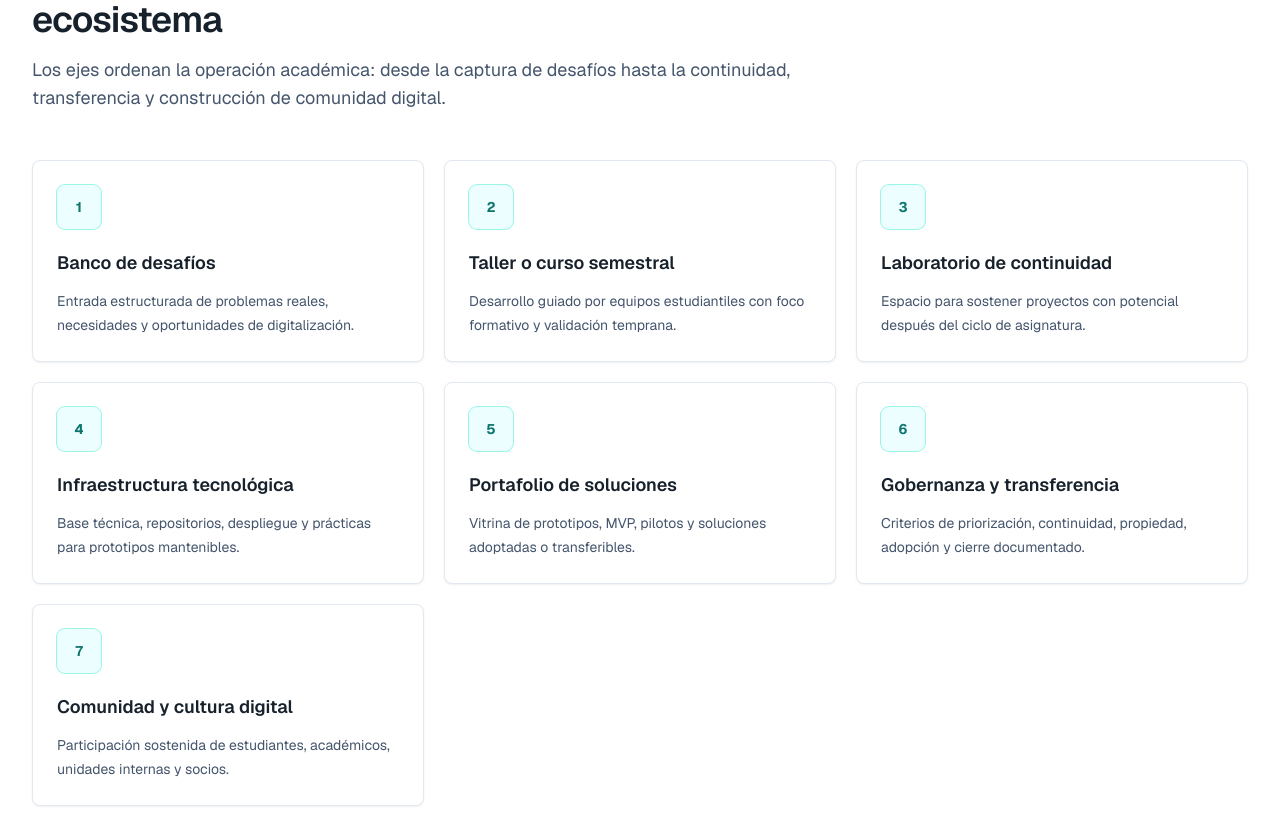
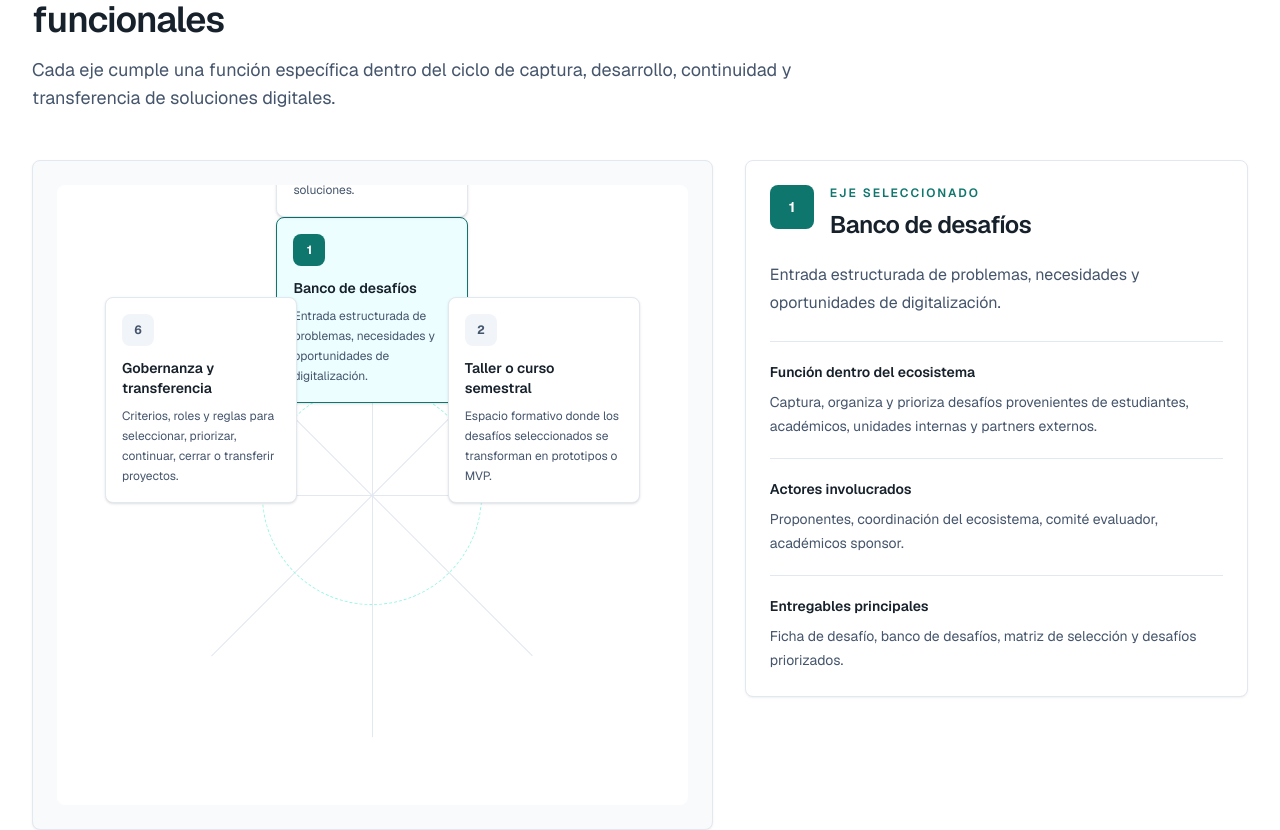
Before and after one commit to FrancoQuezada/Ecosistema-DSD, a Next.js app: page / in a window 1280 px wide. Shown: the part 2272-3102 px from the top of the page. Built offline with nearby package versions, Linux system fonts and the light colour scheme.

Commit message:
Add interactive ecosystem axes diagram

```diff
--- a/src/components/sections/EcosystemAxes.tsx
+++ b/src/components/sections/EcosystemAxes.tsx
@@ -1,56 +1,242 @@
-import { AxisCard } from "@/components/cards/AxisCard";
+"use client";
+
+import { useState } from "react";
+
 import { SectionHeader } from "@/components/ui/SectionHeader";
 
-const axes = [
+type EcosystemAxis = {
+  id: string;
+  number: number;
+  title: string;
+  shortDescription: string;
+  function: string;
+  actors: string;
+  outputs: string;
+};
+
+const axes: EcosystemAxis[] = [
   {
+    id: "banco-desafios",
+    number: 1,
     title: "Banco de desafíos",
-    text: "Entrada estructurada de problemas reales, necesidades y oportunidades de digitalización.",
+    shortDescription:
+      "Entrada estructurada de problemas, necesidades y oportunidades de digitalización.",
+    function:
+      "Captura, organiza y prioriza desafíos provenientes de estudiantes, académicos, unidades internas y partners externos.",
+    actors:
+      "Proponentes, coordinación del ecosistema, comité evaluador, académicos sponsor.",
+    outputs:
+      "Ficha de desafío, banco de desafíos, matriz de selección y desafíos priorizados.",
   },
   {
+    id: "taller-curso",
+    number: 2,
     title: "Taller o curso semestral",
-    text: "Desarrollo guiado por equipos estudiantiles con foco formativo y validación temprana.",
+    shortDescription:
+      "Espacio formativo donde los desafíos seleccionados se transforman en prototipos o MVP.",
+    function:
+      "Articula aprendizaje aplicado, trabajo en equipo, uso de herramientas digitales, desarrollo web, datos, IA y validación temprana.",
+    actors:
+      "Estudiantes, profesores, ayudantes, mentores técnicos y usuarios del desafío.",
+    outputs:
+      "Prototipos funcionales, MVP, documentación, repositorios y presentaciones finales.",
   },
   {
+    id: "laboratorio-continuidad",
+    number: 3,
     title: "Laboratorio de continuidad",
-    text: "Espacio para sostener proyectos con potencial después del ciclo de asignatura.",
+    shortDescription:
+      "Espacio para sostener proyectos con potencial después del ciclo de asignatura.",
+    function:
+      "Permite mejorar técnicamente los proyectos, robustecer prototipos, desarrollar pilotos y preparar soluciones para adopción o transferencia.",
+    actors:
+      "Ayudantes, tesistas, memoristas, académicos sponsor, líderes técnicos y partners.",
+    outputs:
+      "Versiones mejoradas, pilotos, memorias, tesis, documentación técnica y soluciones transferibles.",
   },
   {
+    id: "infraestructura-tecnologica",
+    number: 4,
     title: "Infraestructura tecnológica",
-    text: "Base técnica, repositorios, despliegue y prácticas para prototipos mantenibles.",
+    shortDescription:
+      "Base técnica común para desarrollar, documentar, desplegar y mantener soluciones.",
+    function:
+      "Entrega estándares, repositorios, plantillas, guías de documentación, control de accesos y herramientas de apoyo al desarrollo.",
+    actors:
+      "Líder técnico, equipos de desarrollo, coordinación del ecosistema y responsables de proyecto.",
+    outputs:
+      "Repositorios GitHub, plantillas, documentación técnica, guías de IA, entornos de prueba y estándares mínimos.",
   },
   {
+    id: "portafolio-soluciones",
+    number: 5,
     title: "Portafolio de soluciones",
-    text: "Vitrina de prototipos, MVP, pilotos y soluciones adoptadas o transferibles.",
+    shortDescription:
+      "Vitrina de prototipos, MVP, pilotos y soluciones adoptadas o transferibles.",
+    function:
+      "Permite visibilizar resultados, clasificar soluciones según madurez y facilitar su difusión, continuidad o transferencia.",
+    actors:
+      "Coordinación del ecosistema, equipos de proyecto, responsables técnicos, usuarios y stakeholders.",
+    outputs:
+      "Ficha de solución, página de portafolio, demos, repositorios, estado de madurez y contactos.",
   },
   {
+    id: "gobernanza-transferencia",
+    number: 6,
     title: "Gobernanza y transferencia",
-    text: "Criterios de priorización, continuidad, propiedad, adopción y cierre documentado.",
+    shortDescription:
+      "Criterios, roles y reglas para seleccionar, priorizar, continuar, cerrar o transferir proyectos.",
+    function:
+      "Define mecanismos de decisión, propiedad intelectual, relación con partners, continuidad, adopción institucional y cierre documentado.",
+    actors:
+      "Comité del ecosistema, coordinación, académicos, responsables institucionales y partners.",
+    outputs:
+      "Criterios de selección, matriz de continuidad, reglas de acceso, decisiones de continuidad y acuerdos de transferencia.",
   },
   {
+    id: "comunidad-cultura-digital",
+    number: 7,
     title: "Comunidad y cultura digital",
-    text: "Participación sostenida de estudiantes, académicos, unidades internas y socios.",
+    shortDescription:
+      "Participación sostenida de estudiantes, académicos, unidades internas y socios externos.",
+    function:
+      "Promueve colaboración, aprendizaje aplicado, mentorías, demo days, difusión de resultados y cultura de innovación digital.",
+    actors:
+      "Estudiantes, académicos, alumni, ayudantes, mentores, unidades internas y partners externos.",
+    outputs:
+      "Demo days, charlas, mentorías, comunidad de práctica, casos de éxito y redes de colaboración.",
   },
 ];
 
+const diagramPositions = [
+  "lg:left-1/2 lg:top-0 lg:-translate-x-1/2",
+  "lg:right-4 lg:top-20",
+  "lg:right-4 lg:bottom-20",
+  "lg:left-1/2 lg:bottom-0 lg:-translate-x-1/2",
+  "lg:left-4 lg:bottom-20",
+  "lg:left-4 lg:top-20",
+  "lg:left-1/2 lg:top-1/2 lg:-translate-x-1/2 lg:-translate-y-[245%]",
+];
+
+function AxisDetail({ axis }: { axis: EcosystemAxis }) {
+  const details = [
+    { label: "Función dentro del ecosistema", value: axis.function },
+    { label: "Actores involucrados", value: axis.actors },
+    { label: "Entregables principales", value: axis.outputs },
+  ];
+
+  return (
+    <aside className="rounded-lg border border-slate-200 bg-white p-6 shadow-sm shadow-slate-900/5">
+      <div className="flex items-start gap-4">
+        <span className="flex size-11 shrink-0 items-center justify-center rounded-lg bg-[#0f766e] text-sm font-bold text-white">
+          {axis.number}
+        </span>
+        <div>
+          <p className="text-xs font-semibold uppercase tracking-[0.16em] text-[#0f766e]">
+            Eje seleccionado
+          </p>
+          <h3 className="mt-2 text-2xl font-semibold tracking-tight text-[#17212b]">
+            {axis.title}
+          </h3>
+        </div>
+      </div>
+      <p className="mt-5 text-base leading-7 text-slate-600">
+        {axis.shortDescription}
+      </p>
+      <div className="mt-6 space-y-5">
+        {details.map((detail) => (
+          <div key={detail.label} className="border-t border-slate-200 pt-5">
+            <h4 className="text-sm font-semibold text-[#17212b]">
+              {detail.label}
+            </h4>
+            <p className="mt-2 text-sm leading-6 text-slate-600">
+              {detail.value}
+            </p>
+          </div>
+        ))}
+      </div>
+    </aside>
+  );
+}
+
 export function EcosystemAxes() {
+  const [selectedAxisId, setSelectedAxisId] = useState(axes[0].id);
+  const selectedAxis =
+    axes.find((axis) => axis.id === selectedAxisId) ?? axes[0];
+
   return (
     <section className="bg-white py-24" id="ejes">
       <div className="mx-auto max-w-7xl px-5 lg:px-8">
         <SectionHeader
-          eyebrow="Ejes principales"
-          title="Siete capacidades para sostener el ecosistema"
-          description="Los ejes ordenan la operación académica: desde la captura de desafíos hasta la continuidad, transferencia y construcción de comunidad digital."
+          eyebrow="EJES PRINCIPALES"
+          title="Un ecosistema articulado por siete ejes funcionales"
+          description="Cada eje cumple una función específica dentro del ciclo de captura, desarrollo, continuidad y transferencia de soluciones digitales."
         />
 
-        <div className="mt-12 grid gap-5 md:grid-cols-2 lg:grid-cols-3">
-          {axes.map((axis, index) => (
-            <AxisCard
-              key={axis.title}
-              index={index + 1}
-              title={axis.title}
-              text={axis.text}
-            />
-          ))}
+        <div className="mt-12 grid gap-8 lg:grid-cols-[minmax(0,1.15fr)_minmax(340px,0.85fr)] lg:items-start">
+          <div className="rounded-lg border border-slate-200 bg-slate-50 p-4 shadow-sm shadow-slate-900/5 sm:p-6">
+            <div className="relative overflow-hidden rounded-lg bg-white p-4 lg:min-h-[620px] lg:p-8">
+              <div className="pointer-events-none absolute inset-0 hidden lg:block">
+                <div className="absolute left-1/2 top-1/2 h-px w-[78%] -translate-x-1/2 bg-slate-200" />
+                <div className="absolute left-1/2 top-1/2 h-[78%] w-px -translate-y-1/2 bg-slate-200" />
+                <div className="absolute left-1/2 top-1/2 h-px w-[72%] -translate-x-1/2 rotate-45 bg-slate-200" />
+                <div className="absolute left-1/2 top-1/2 h-px w-[72%] -translate-x-1/2 -rotate-45 bg-slate-200" />
+                <div className="absolute left-1/2 top-1/2 size-[220px] -translate-x-1/2 -translate-y-1/2 rounded-full border border-dashed border-[#99f6e4]" />
+              </div>
+
+              <div className="relative z-10 grid gap-3 sm:grid-cols-2 lg:block">
+                <div className="mb-4 flex min-h-32 flex-col items-center justify-center rounded-lg border-2 border-[#12c7c0] bg-[#0f172a] p-5 text-center shadow-lg shadow-slate-900/15 sm:col-span-2 lg:absolute lg:left-1/2 lg:top-1/2 lg:mb-0 lg:size-44 lg:-translate-x-1/2 lg:-translate-y-1/2 lg:rounded-full">
+                  <p className="text-xs font-semibold uppercase tracking-[0.18em] text-[#67e8f9]">
+                    Centro
+                  </p>
+                  <p className="mt-2 text-xl font-semibold text-white">
+                    Ecosistema DSD
+                  </p>
+                  <p className="mt-2 max-w-36 text-xs leading-5 text-slate-300">
+                    Articulación académica y aplicada
+                  </p>
+                </div>
+
+                {axes.map((axis, index) => {
+                  const isSelected = axis.id === selectedAxisId;
+
+                  return (
+                    <button
+                      key={axis.id}
+                      type="button"
+                      aria-pressed={isSelected}
+                      onClick={() => setSelectedAxisId(axis.id)}
+                      className={`text-left transition focus:outline-none focus:ring-4 focus:ring-[#12c7c0]/25 lg:absolute lg:w-48 ${
+                        diagramPositions[index]
+                      } rounded-lg border p-4 shadow-sm ${
+                        isSelected
+                          ? "border-[#0f766e] bg-[#ecfeff] shadow-md shadow-slate-900/10"
+                          : "border-slate-200 bg-white hover:border-[#99f6e4] hover:bg-slate-50"
+                      }`}
+                    >
+                      <span
+                        className={`flex size-8 items-center justify-center rounded-lg text-xs font-bold ${
+                          isSelected
+                            ? "bg-[#0f766e] text-white"
+                            : "bg-slate-100 text-slate-600"
+                        }`}
+                      >
+                        {axis.number}
+                      </span>
+                      <span className="mt-3 block text-sm font-semibold leading-5 text-[#17212b]">
+                        {axis.title}
+                      </span>
+                      <span className="mt-2 block text-xs leading-5 text-slate-600">
+                        {axis.shortDescription}
+                      </span>
+                    </button>
+                  );
+                })}
+              </div>
+            </div>
+          </div>
+
+          <AxisDetail axis={selectedAxis} />
         </div>
       </div>
     </section>
```
